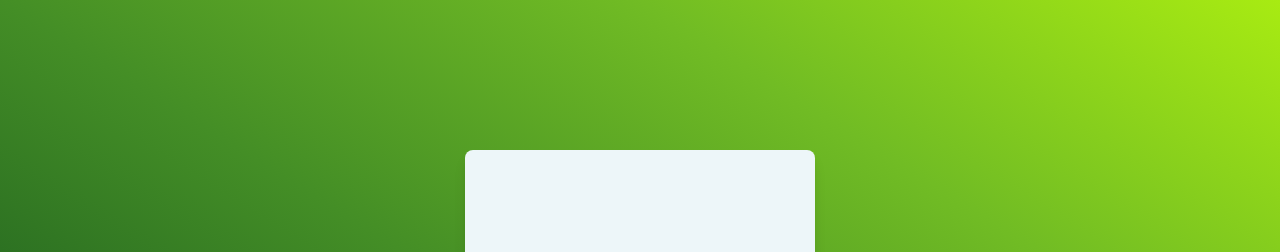
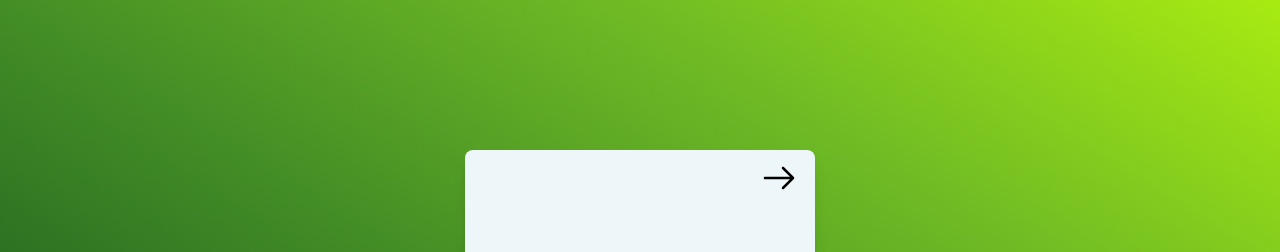
Before and after one commit to jon-tschida/Thoughtful, a React (Vite) app: page /lifeQuestions in a window 1280 px wide. Shown: the top 252 px of the page. Built offline with nearby package versions, Linux system fonts and the light colour scheme.

Commit message:
added next arrow
added next arrow to life questions card. It doesn't do anything yet

```diff
--- a/package.json
+++ b/package.json
@@ -15,6 +15,7 @@
     "react-router-dom": "^6.14.1"
   },
   "devDependencies": {
+    "@svgr/webpack": "^8.0.1",
     "@types/react": "^18.0.37",
     "@types/react-dom": "^18.0.11",
     "@vitejs/plugin-react": "^4.0.0",
--- a/src/components/LifeQuestionCard.jsx
+++ b/src/components/LifeQuestionCard.jsx
@@ -3,7 +3,7 @@ import QuestionCard from "./QuestionCard";
 import { lifeQs } from "../assets/LifeQuestions";
 
 export default function LifeQuestionCard() {
-  const [randomQuestionIndex] = React.useState(() =>
+  const [randomQuestionIndex, setRandomQuestionIndex] = React.useState(() =>
     Math.floor(Math.random() * (lifeQs.length - 1))
   );
   return (
--- a/src/components/QuestionCard.jsx
+++ b/src/components/QuestionCard.jsx
@@ -1,4 +1,5 @@
 import React from "react";
+import RightArrow from "../assets/rightArrow.svg";
 
 export default function QuestionCard({ topic, content }) {
   return (
@@ -7,10 +8,18 @@ export default function QuestionCard({ topic, content }) {
     // To do this, we use the logical && operator in our main div, if the `topic` prop has been passed in, than we set the cursor to pointer.
     // We use a ternary operator for our font size in the p tag. If the content prop has been passed in, then we set the text-3x class, otherwise we do text-6xl
     <div
-      className={` h-[500px] w-[350px] shadow-lg mx-3 my-1 shrink-0 bg-[#edf6f9] rounded-lg flex items-center justify-center p-4 ${
+      className={` relative h-[500px] w-[350px] shadow-lg mx-3 my-1 shrink-0 bg-[#edf6f9] rounded-lg flex items-center justify-center p-4 ${
         topic && `cursor-pointer`
       } select-none`}
     >
+      {content && (
+        <div className="absolute right-5 top-3">
+          <img
+            src={RightArrow}
+            className="w-8 transition-all ease-in-out cursor-pointer hover:w-9"
+          />
+        </div>
+      )}
       <p
         className={`${
           content ? `text-3xl` : `text-6xl`
```
Also changed, not shown: src/assets/rightArrow.svg (added).
